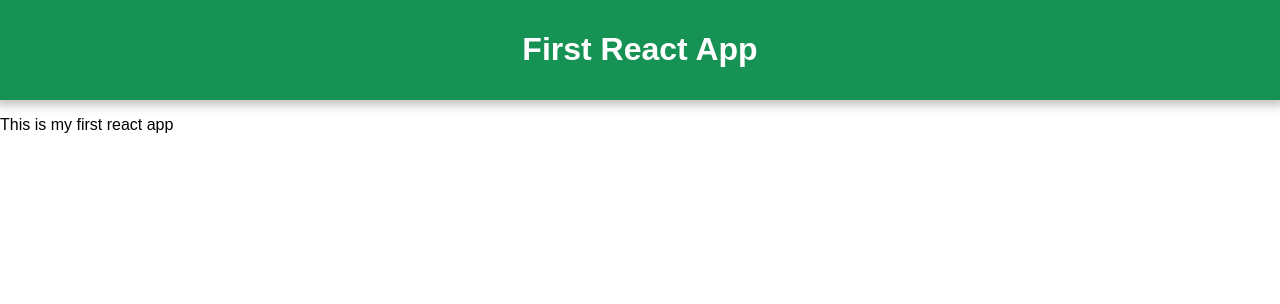
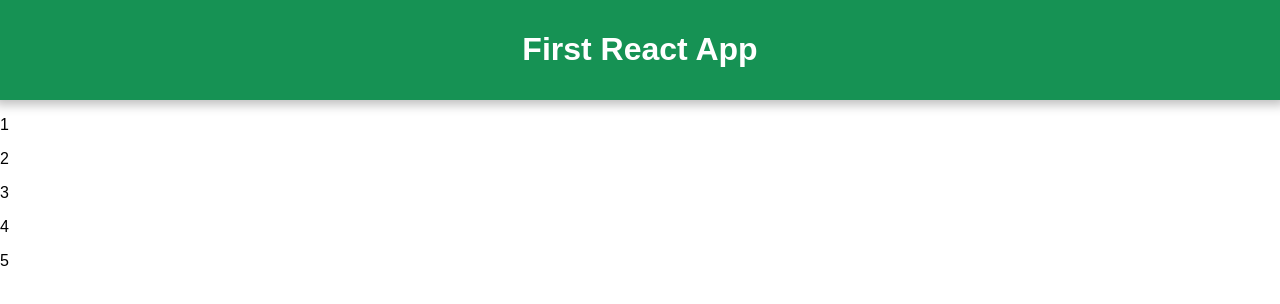
Before and after one commit to dragosbus/reactjs-for-beginners, a React (Create React App) app in the folder lecture/: page / in a window 1280 px wide. Shown: the top 304 px of the page. Built offline with nearby package versions, Linux system fonts and the light colour scheme.

Commit message:
crate a paragraph component and an array with data and add to DOM paragraphs with text from that array

```diff
--- a/lecture/src/App.js
+++ b/lecture/src/App.js
@@ -1,9 +1,6 @@
 import React, { Component } from 'react';
 import './App.css';
 
-var style = {
-
-};
 
 class Header extends Component {
   constructor(props) {
@@ -21,11 +18,25 @@ class Header extends Component {
   }
 }
 
+class Paragraph extends Component {
+  render() {
+    return (
+      <p>{this.props.text}</p>
+    );
+  }
+}
+
 class Main extends Component {
+  constructor(props) {
+    super(props);
+    this.state = {
+      data: [1,2,3,4,5]
+    }
+  }
   render() {
     return (
       <main>
-        <p>This is my first react app</p>
+        {this.state.data.map((v, i) => <Paragraph text={v} key={i}/>)}
       </main>
     );
   }
--- a/lecture/src/index.js
+++ b/lecture/src/index.js
@@ -4,5 +4,8 @@ import './index.css';
 import App from './App';
 import registerServiceWorker from './registerServiceWorker';
 
-ReactDOM.render(<App />, document.getElementById('root'));
+ReactDOM.render(
+    <App />,
+    document.getElementById('root')
+);
 registerServiceWorker();
```
